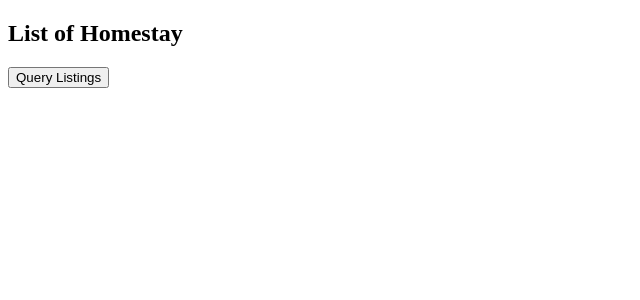
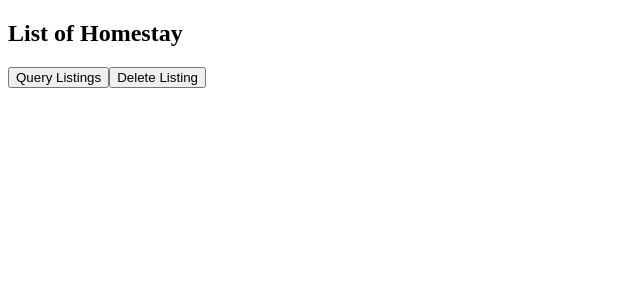
Before and after one commit to jamesthanh/cozy-homestay, a React (Create React App) app in the folder client/: page / in a window 1280 px wide. Shown: the top 300 px of the page, without its empty margins (0-640 px from the left). Built offline with nearby package versions, Linux system fonts and the light colour scheme.

Commit message:
added mutation and type def for delete listing

```diff
--- a/client/src/lib/api/server.ts
+++ b/client/src/lib/api/server.ts
@@ -1,8 +1,9 @@
-interface Body {
+interface Body<TVariables> {
   query: string;
+  variables?: TVariables;
 }
 export const server = {
-  fetch: async <TData = any>(body: Body) => {
+  fetch: async <TData = any, TVariables = any>(body: Body<TVariables>) => {
     const res = await fetch('/api', {
       method: 'POST',
       headers: {
--- a/client/src/sections/Listings/Listings.tsx
+++ b/client/src/sections/Listings/Listings.tsx
@@ -1,6 +1,10 @@
 import React from 'react';
 import { server } from '../../lib/api/server';
-import { ListingsData } from './types';
+import {
+  ListingsData,
+  DeleteListingData,
+  DeleteListingVariables,
+} from './types';
 
 const LISTINGS = `
 query Listings {
@@ -18,6 +22,14 @@ query Listings {
 }
 `;
 
+const DELETE_LISTING = `
+mutation DeleteListing($id: ID!) {
+    deleteListing(id: $id) {
+        id
+    }
+}
+`;
+
 interface Props {
   title: string;
 }
@@ -26,10 +38,23 @@ export const Listings = ({ title }: Props) => {
     const { data } = await server.fetch<ListingsData>({ query: LISTINGS });
     console.log(data);
   };
+  const deleteListing = async () => {
+    const { data } = await server.fetch<
+      DeleteListingData,
+      DeleteListingVariables
+    >({
+      query: DELETE_LISTING,
+      variables: {
+        id: '5ee5e8d32fe09c0a3eb74988',
+      },
+    });
+    console.log(data);
+  };
   return (
     <div>
       <h2>{title}</h2>
       <button onClick={fetchListings}>Query Listings</button>
+      <button onClick={deleteListing}>Delete Listing</button>
     </div>
   );
 };
--- a/client/src/sections/Listings/types.ts
+++ b/client/src/sections/Listings/types.ts
@@ -11,3 +11,9 @@ interface Listing {
 export interface ListingsData {
   listings: Listing[];
 }
+export interface DeleteListingData {
+  deleteListing: Listing;
+}
+export interface DeleteListingVariables {
+  id: string;
+}
```
